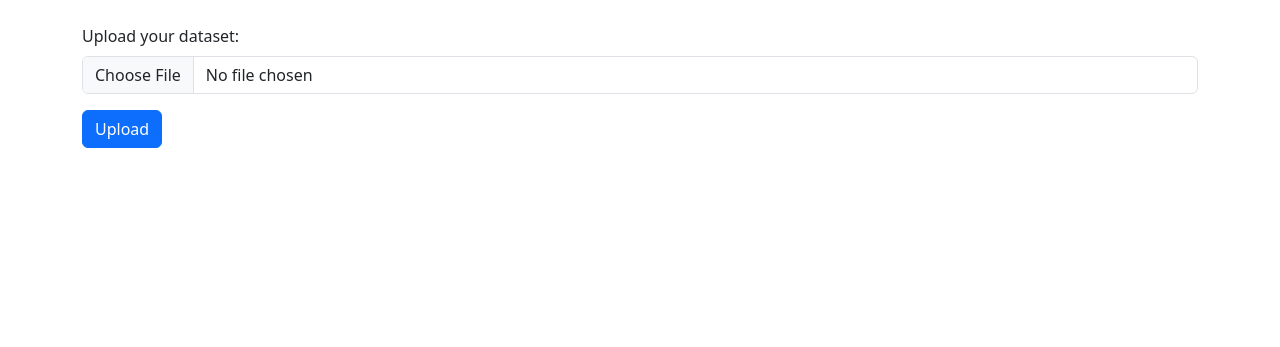
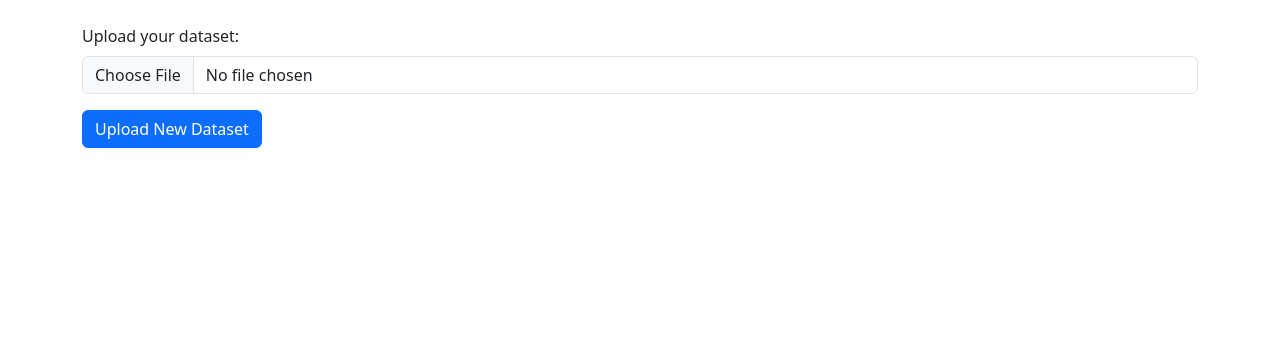
Before and after one commit to shap0011/smartclean-flask, a Flask app: page /clean in a window 1280 px wide. Shown: the part 153-500 px from the top of the page. Run offline with Flask 3, Linux system fonts and the light colour scheme; some libraries are stand-ins or nearby versions.

Commit message:
Rename 'Upload' button

```diff
--- a/templates/clean.html
+++ b/templates/clean.html
@@ -16,7 +16,7 @@ header1 %}Clean{% endblock %} {% block content %}
       accept=".csv"
     />
   </div>
-  <button type="submit" class="btn btn-primary">Upload</button>
+  <button type="submit" class="btn btn-primary">Upload New Dataset</button>
 </form>
 
 {% if alert %}
```
